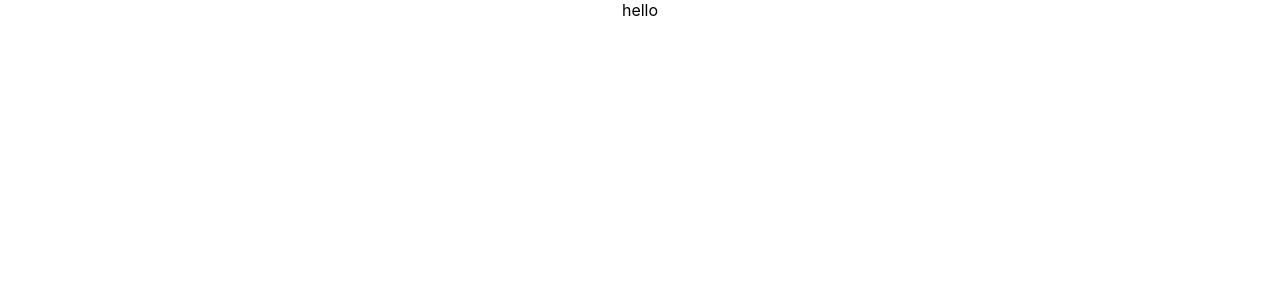
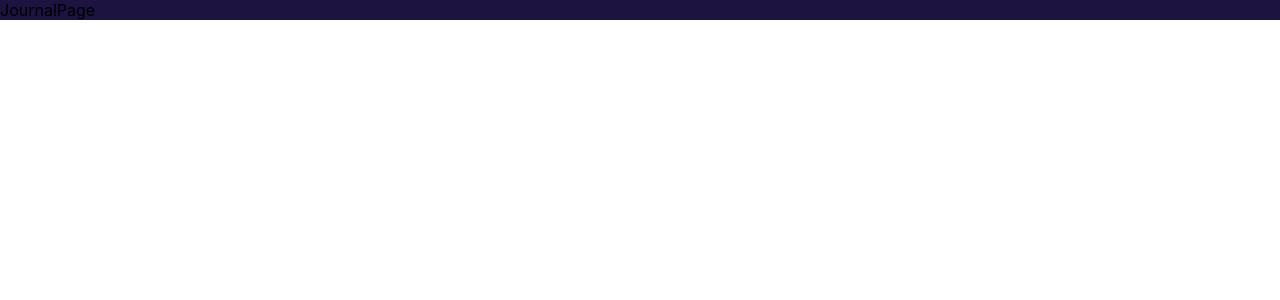
Before and after one commit to EdssonVega/journal, a React (Create React App) app: page / in a window 1280 px wide. Shown: the top 300 px of the page. Built offline with nearby package versions, Linux system fonts and the light colour scheme.

Commit message:
added global variable: primary color

```diff
--- a/package.json
+++ b/package.json
@@ -8,9 +8,12 @@
     "@testing-library/react": "^16.3.0",
     "@testing-library/user-event": "^13.5.0",
     "ajv": "^8.17.1",
+    "dom": "^0.0.3",
     "react": "^19.1.0",
     "react-dom": "^19.1.0",
+    "react-router-dom": "^7.5.0",
     "react-scripts": "5.0.1",
+    "router": "^2.2.0",
     "web-vitals": "^2.1.4"
   },
   "scripts": {
--- a/src/App.js
+++ b/src/App.js
@@ -1,10 +1,13 @@
 import './App.css';
+import { AppRouter } from './router/AppRouter';
 
 function App() {
   return (
-    <div className="App">
-      hello
-    </div>
+    <>
+      <AppRouter />
+    </>
+
+
   );
 }
 
--- /dev/null
+++ b/src/auth/pages/LoginPage.jsx
@@ -0,0 +1,8 @@
+import React from 'react'
+import "./loginPageStyles.css"
+
+export const LoginPage = () => {
+  return (
+    <div>LoginPage</div>
+  )
+}
--- /dev/null
+++ b/src/auth/pages/RegisterPage.jsx
@@ -0,0 +1,7 @@
+import React from 'react'
+
+export const RegisterPage = () => {
+  return (
+    <div>RegisterPage</div>
+  )
+}
--- /dev/null
+++ b/src/auth/pages/loginPageStyles.css
@@ -0,0 +1,3 @@
+div{
+    background-color: var(--primary-color);
+}
--- /dev/null
+++ b/src/auth/routes/AuthRouter.jsx
@@ -0,0 +1,15 @@
+import React from 'react'
+import { Navigate, Route, Routes } from 'react-router-dom'
+import { LoginPage } from '../pages/LoginPage'
+import { RegisterPage } from '../pages/RegisterPage'
+
+
+export const AuthRouter = () => {
+  return (
+    <Routes >
+        <Route path='login' element={<LoginPage />}/>
+        <Route path='register' element={<RegisterPage />}/>
+        <Route path='/*' element={<Navigate to={"/auth/login"}/>}/>
+    </Routes>
+  )
+}
--- a/src/index.css
+++ b/src/index.css
@@ -11,3 +11,8 @@ code {
   font-family: source-code-pro, Menlo, Monaco, Consolas, 'Courier New',
     monospace;
 }
+
+:root {
+  --primary-color: #1c1340; /* Color primario */
+  --secondary-color: #2ecc71; /* Color secundario */
+}
--- a/src/index.js
+++ b/src/index.js
@@ -3,12 +3,16 @@ import ReactDOM from 'react-dom/client';
 import './index.css';
 import App from './App';
 import reportWebVitals from './reportWebVitals';
+import { BrowserRouter } from 'react-router-dom';
 
 const root = ReactDOM.createRoot(document.getElementById('root'));
 root.render(
   <React.StrictMode>
+    <BrowserRouter >
     <App />
+  </BrowserRouter>
   </React.StrictMode>
+
 );
 
 // If you want to start measuring performance in your app, pass a function
--- /dev/null
+++ b/src/journal/pages/JournalPage.jsx
@@ -0,0 +1,7 @@
+import React from 'react'
+
+export const JournalPage = () => {
+  return (
+    <div>JournalPage</div>
+  )
+}
--- /dev/null
+++ b/src/journal/routes/JournalRouter.jsx
@@ -0,0 +1,12 @@
+import React from 'react'
+import { Navigate, Route, Routes } from 'react-router-dom'
+import { JournalPage } from '../pages/JournalPage'
+
+export const JournalRouter = () => {
+  return (
+    <Routes >
+        <Route path='/' element={<JournalPage />}/>
+        <Route path='/*' element={<Navigate to="/" />}/>
+    </Routes>
+  )
+}
--- /dev/null
+++ b/src/router/AppRouter.jsx
@@ -0,0 +1,13 @@
+import React from 'react'
+import { Route, Routes } from 'react-router-dom'
+import { AuthRouter } from '../auth/routes/AuthRouter'
+import { JournalRouter } from '../journal/routes/JournalRouter'
+
+export const AppRouter = () => {
+  return (
+    <Routes>
+        <Route path='auth/*' element={<AuthRouter />}/>
+        <Route path='/*' element={<JournalRouter />}/>
+    </Routes>
+  )
+}
```
Also changed, not shown: 1 other file (tests, documents, lock files or other folders).
